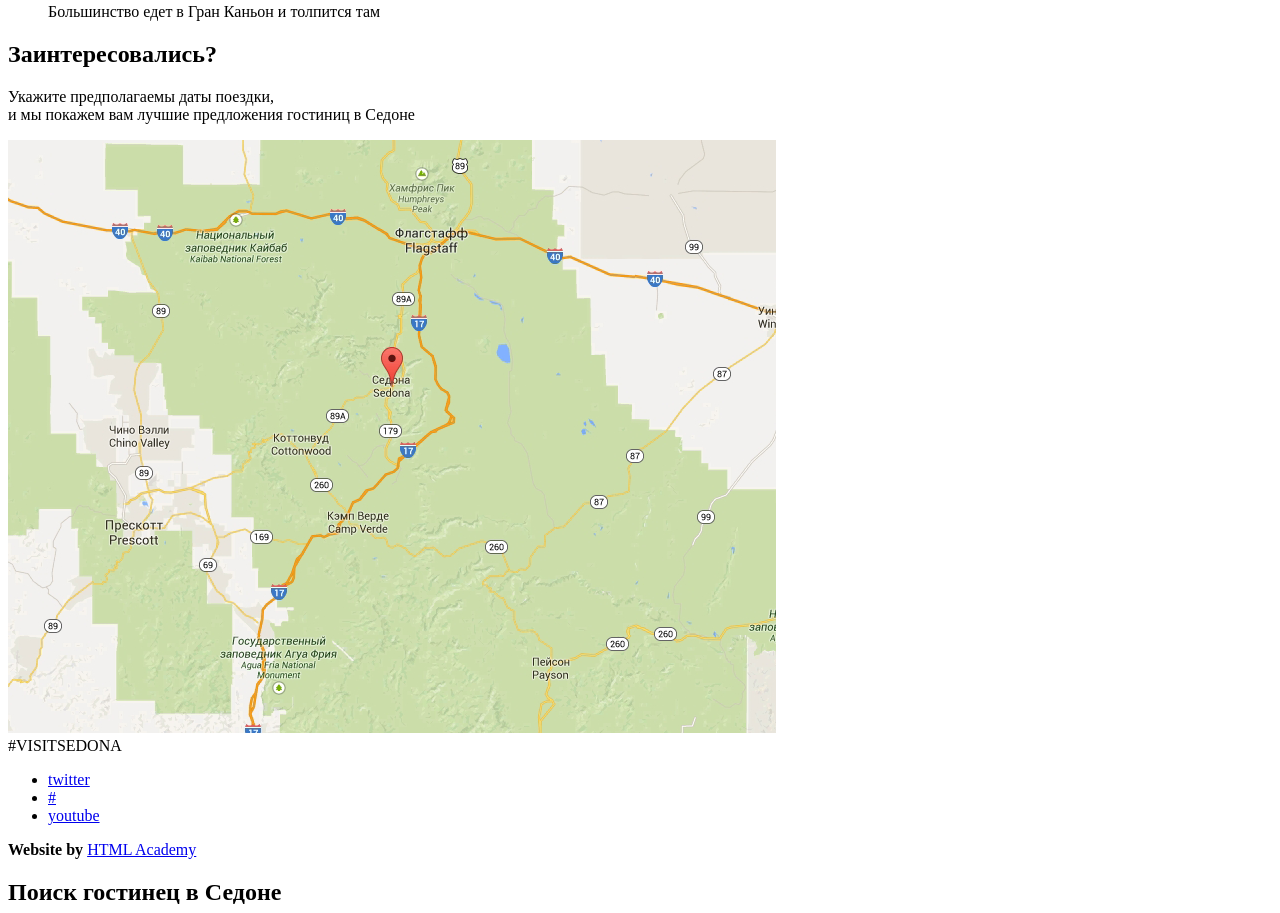
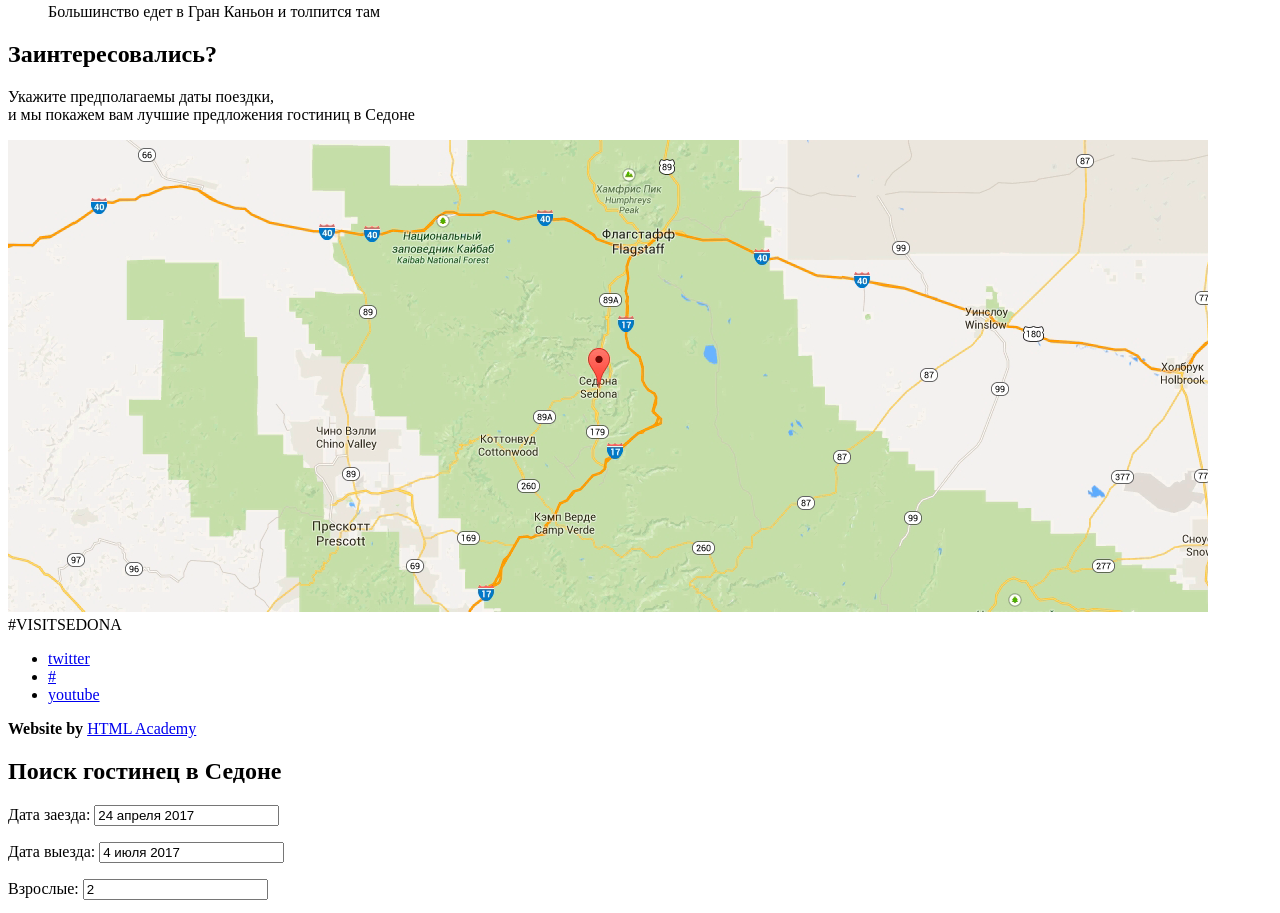
Before and after one commit to Raydiq/examplesedona, a plain HTML site: page index.html in a window 1280 px wide. Shown: the part 1551-2464 px from the top of the page. Drawn offline with Linux system fonts and the light colour scheme.

Commit message:
Исправлены размеры

```diff
--- a/index.html
+++ b/index.html
@@ -85,7 +85,7 @@
           Укажите предполагаемы даты поездки,<br>
           и мы покажем вам лучшие предложения гостиниц в Седоне
         </p>
-        <img src="img/map768x593.png" width="768" height="593" alt="Карта">
+        <img src="img/map1200x472.png" width="1200" height="472" alt="Карта">
       </section>
     </main>
     <footer class="main-footer">
```
Also changed, not shown: img/background1200x217.jpg (added), img/header1200x568.jpg (added), img/header768x513.jpg (deleted), img/map1200x472.png (added), img/map768x593.png (deleted), img/thefirstreasontown512x256.jpg (deleted), img/thesecondreasontown512x256.jpg (deleted).
